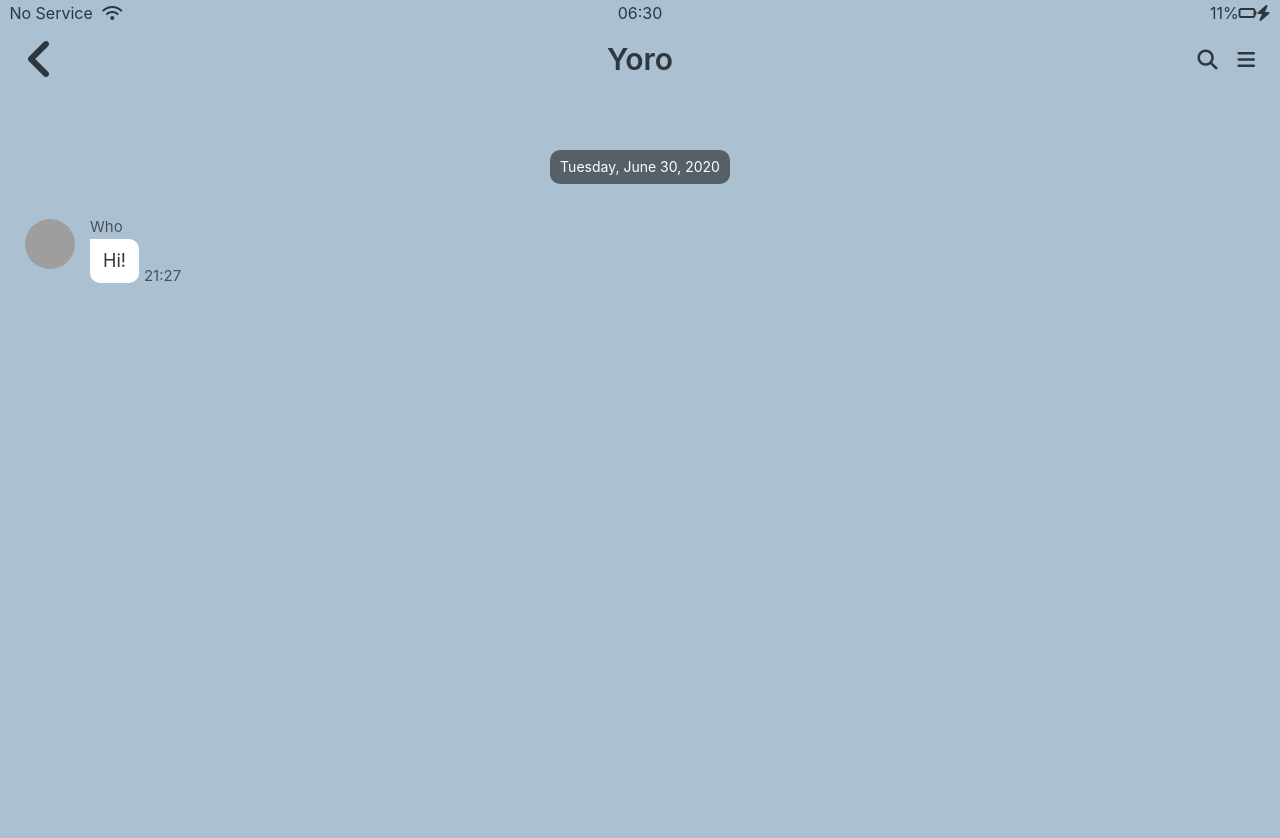
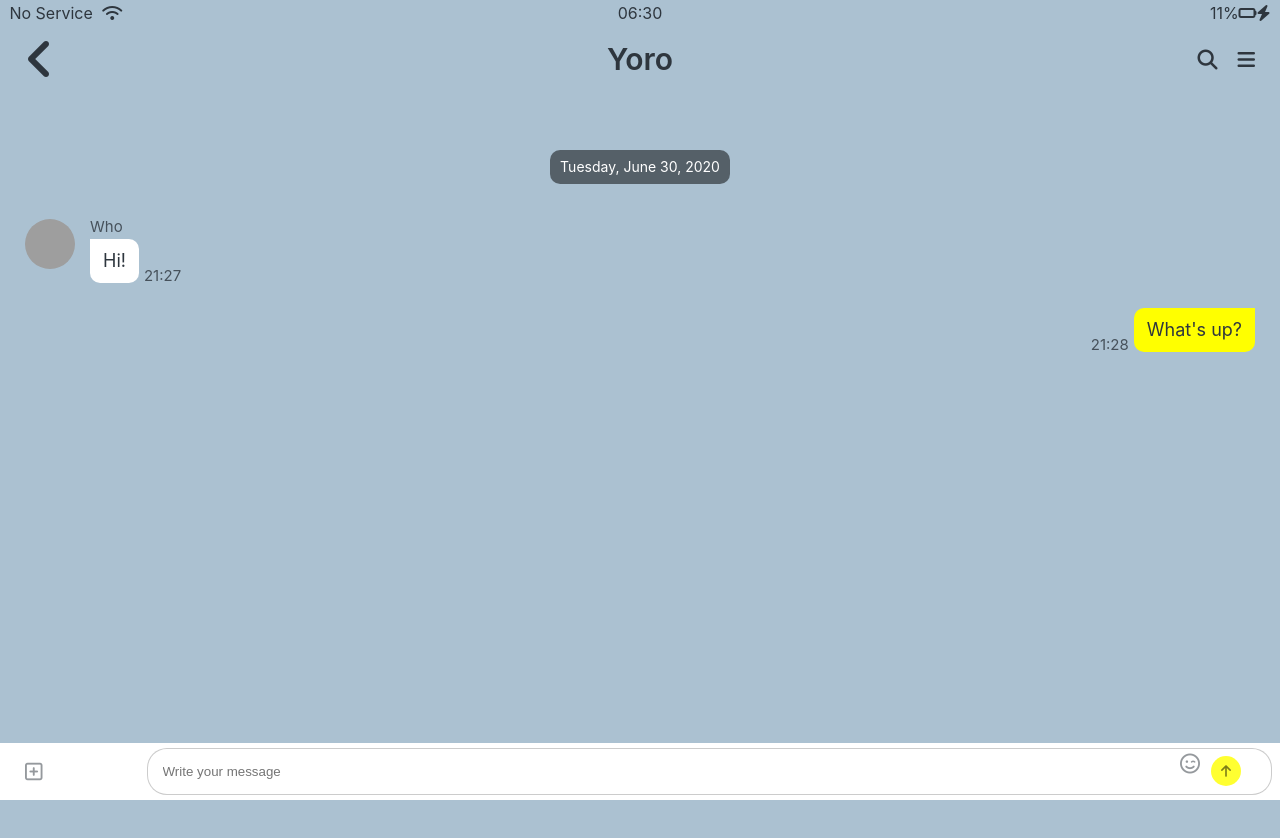
Before and after one commit to Yororing/Kakao-Clone-coding, a plain HTML site: page chatting.html in a window 1280 px wide. Shown: the top 838 px of the page. Drawn offline with Linux system fonts and the light colour scheme; grey boxes are pictures that could not be loaded.

Commit message:
make keyboard top

```diff
--- a/chatting.html
+++ b/chatting.html
@@ -53,8 +53,29 @@
           </div>
         </div>
       </div>
+      <div class="message-row message-row--own">
+        <div class="message-row__content">
+          <div class="message__info">
+            <span class="message__bubble">What's up?</span>
+            <span class="message__time">21:28</span>
+          </div>
+        </div>
+      </div>
 
     </main>
+
+    <form class="reply">
+      <div class="reply__column">
+        <i class="far fa-plus-square fa-lg"></i>
+      </div>
+      <div class="reply__column">
+        <input type="text" placeholder="Write your message" />
+        <i class="far fa-smile-wink fa-lg"></i>
+        <button>
+          <i class="fas fa-arrow-up"></i>
+        </button>
+      </div>
+    </form>
 
     <script
       src="https://kit.fontawesome.com/6478f529f2.js"
--- a/css/Screens/chatting.css
+++ b/css/Screens/chatting.css
@@ -42,6 +42,7 @@
 .message-row {
     width: 100%;
     display: flex;
+    margin-bottom: 25px;
 }
 .message-row img {
     width: 50px;
@@ -74,3 +75,76 @@
     opacity: 0.8;
     font-size: 15px;
 }
+
+.message-row--own{
+    justify-content: flex-end;
+}
+.message-row--own .message__bubble{
+    background-color: yellow;
+    border-top-right-radius: 0px;
+    border-top-left-radius: 10px;
+    margin-right: 0px;
+    margin-left: 5px;
+}
+
+.message-row--own .message__info{
+    flex-direction: row-reverse;
+}
+
+.reply {
+    position: fixed;
+    bottom: 0;
+    width: 100%;
+    background-color: #fff;
+    display: flex;
+    justify-content: space-between;
+    padding: 5px 25px;
+    align-items: center;
+    box-sizing: border-box;
+}
+
+.reply .reply__column:first-child{
+    width: 10%;
+}
+
+.reply__column:last-child{
+    width: 90%;
+    position: relative;
+    margin-right: 15px;
+}
+
+.reply input {
+    padding: 15px;
+    width: 100%;
+    border: var(--main-border);
+    border-radius: 20px;
+}
+
+.reply__column:last-child > i,
+.reply__column:last-child button {
+    position: absolute;
+    right: -1px;
+    top: 8px;
+}
+
+.reply__column:last-child > i {
+    right: 40px;
+    top: 15px;
+}
+
+.reply i {
+    opacity: 0.5;
+}
+
+.reply__column button{
+    background-color: #ffff00ce;
+    border: none;
+    width: 30px;
+    height: 30px;
+    border-radius: 50%;
+}
+
+.reply__column button:focus,
+.reply__column button:active {
+    outline: none;
+}
```
